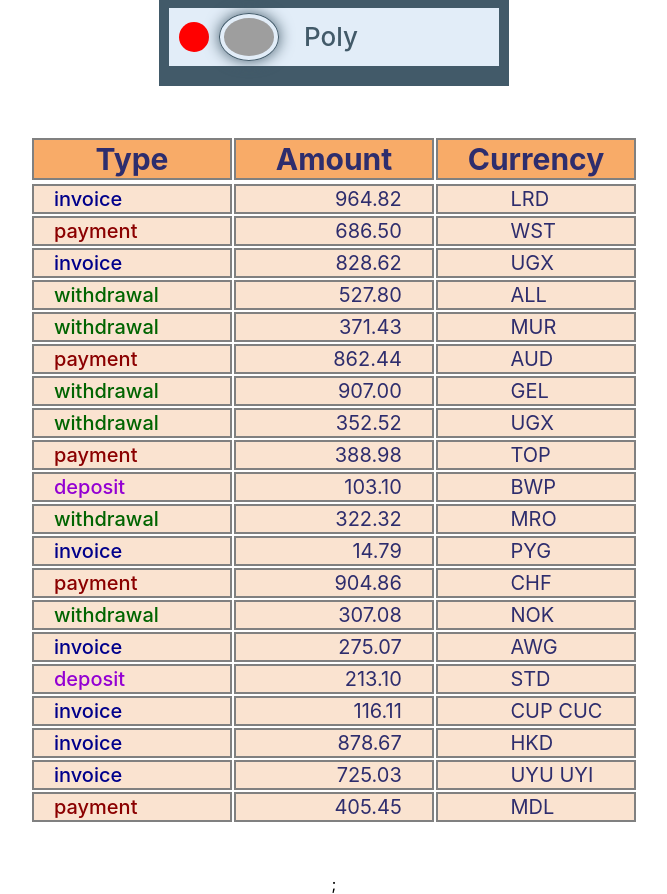
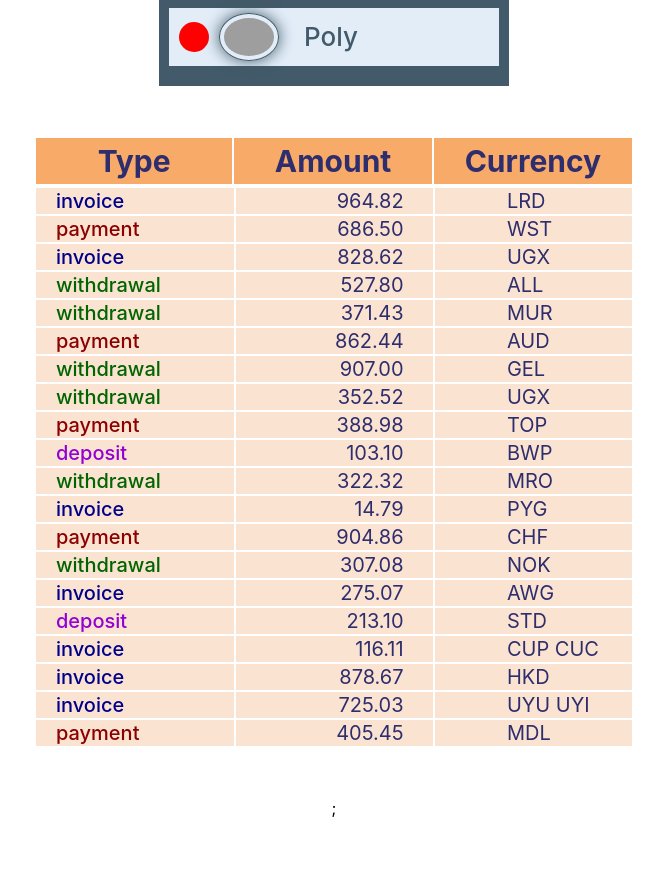
Before and after one commit to YuliaTsveleva/goit-react-hw-01-components, a React (Create React App) app: page / in a window 1280 px wide. Shown: the part 920-1814 px from the top of the page, without its empty margins (306-973 px from the left). After the commit the page ends 1738 px from the top, so only its background shows below. Built offline with nearby package versions, Linux system fonts and the light colour scheme; grey boxes are pictures that could not be loaded.

Commit message:
fix table styles

```diff
--- a/src/App.css
+++ b/src/App.css
@@ -1,3 +1,6 @@
 .App {
+  display: flex;
+  flex-direction: column;
+  align-items: center;
   text-align: center;
 }
--- a/src/components/Transactions/TransactionHistory.js
+++ b/src/components/Transactions/TransactionHistory.js
@@ -21,7 +21,7 @@ export default function TransactionHistory({ items }) {
       </thead>
       <tbody className={s.tableBody}>
         {items.map(item => (
-          <tr key={item.id}>
+          <tr key={item.id} className={s.tableRaw}>
             <td
               className={[
                 s.bodyCell,
--- a/src/components/Transactions/TransactionHistory.module.css
+++ b/src/components/Transactions/TransactionHistory.module.css
@@ -4,6 +4,8 @@
   justify-content: center;
   margin-bottom: 50px;
   color: rgb(46, 45, 109);
+  /* border: 1px solid rgb(250, 227, 208); */
+  width: 600px;
 }
 
 .tableHead {
@@ -15,7 +17,8 @@
   width: 200px;
   margin: 0 auto;
   background-color: rgb(248, 171, 104);
-  border: 2px solid grey;
+  padding: 5px 0;
+  /* border: 2px solid grey; */
 }
 
 .tableBody {
@@ -23,11 +26,18 @@
   margin: 0 auto;
 }
 
+.tableRaw {
+  background-color: rgb(250, 227, 208);
+}
+
 .bodyCell {
   font-size: 20px;
   width: 200px;
-  border: 2px solid grey;
-  background-color: rgb(250, 227, 208);
+  /* border: 2px solid grey; */
+  /* background-color: rgb(250, 227, 208); */
+}
+
+.bodyCell:nth-child(2n) {
 }
 
 .bodyCell:first-child {
```
